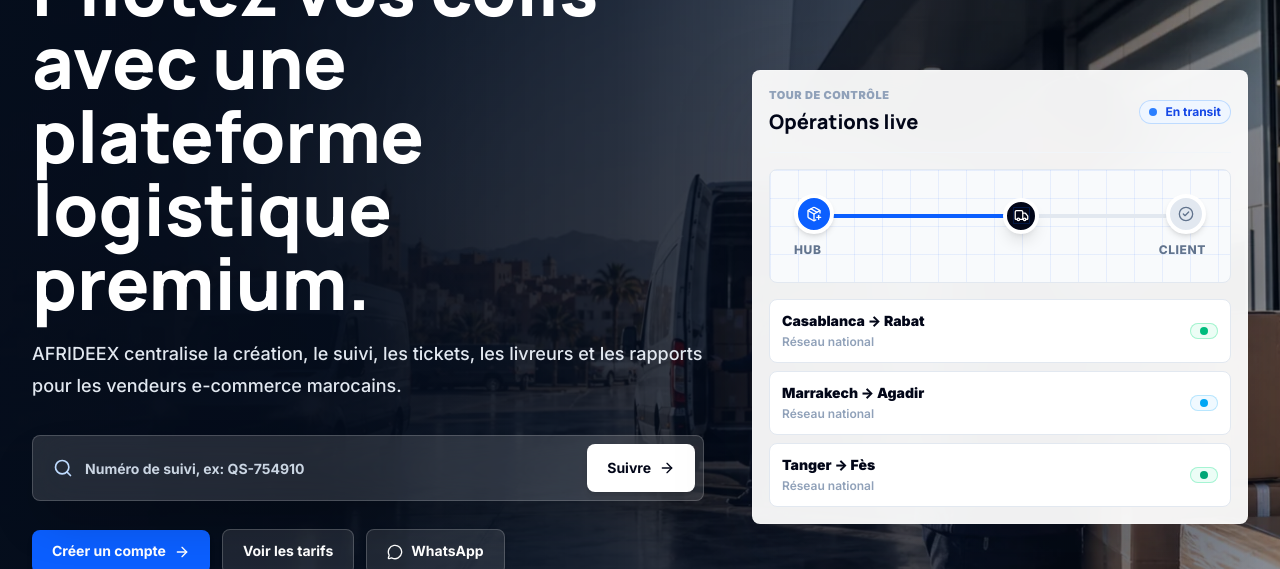
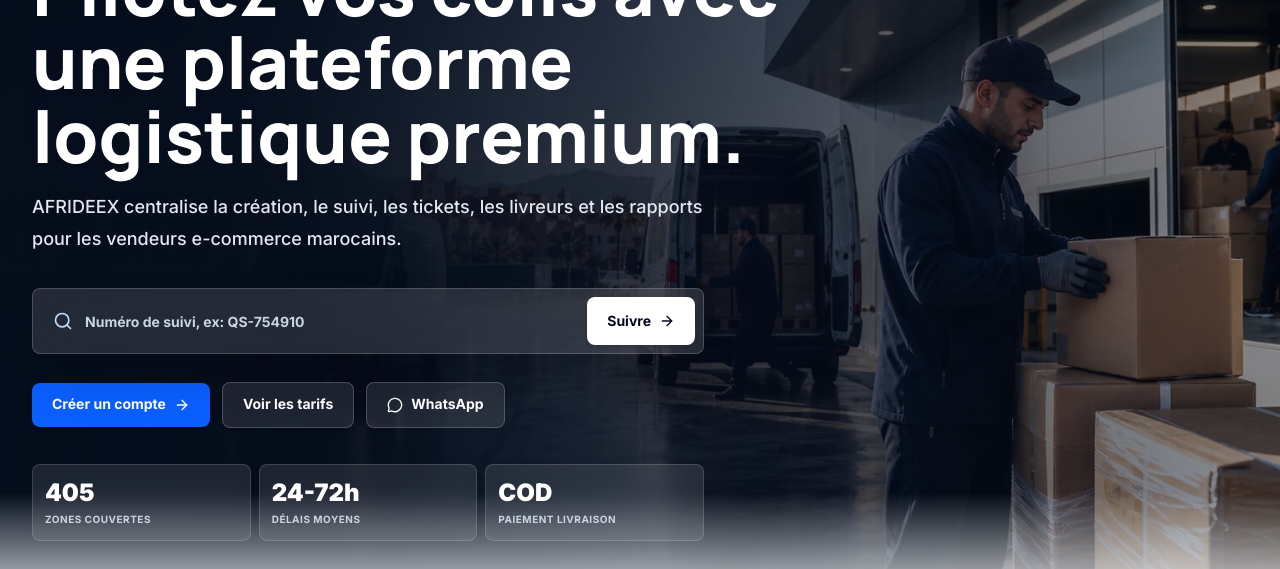
Before and after one commit to YAHYABARRI/livraisonV2, a React (Vite) app in the folder frontend/: page / in a window 1280 px wide. Shown: the part 231-800 px from the top of the page. Built offline with nearby package versions, Linux system fonts and the light colour scheme; no server answers.

Commit message:
Remove operations live block from homepage

```diff
--- a/frontend/src/pages/LandingPage.jsx
+++ b/frontend/src/pages/LandingPage.jsx
@@ -181,7 +181,7 @@
       >
         <div className="pointer-events-none absolute inset-x-0 bottom-0 h-32 bg-gradient-to-t from-neutralBg to-transparent dark:from-darkBg" />
 
-        <div className="relative mx-auto grid max-w-7xl gap-8 pt-8 lg:grid-cols-[minmax(0,1fr)_31rem] lg:items-center">
+        <div className="relative mx-auto max-w-7xl pt-8">
           <div className="max-w-3xl">
             <motion.div
               initial={{ opacity: 0, y: 12 }}
@@ -278,41 +278,6 @@
               ))}
             </div>
           </div>
-
-          <motion.aside
-            initial={{ opacity: 0, x: 24 }}
-            animate={{ opacity: 1, x: 0 }}
-            transition={{ delay: 0.12 }}
-            className="rounded-premium border border-white/20 bg-white/94 p-4 text-slate-950 shadow-premium-xl backdrop-blur-xl dark:bg-slate-950/92 dark:text-white"
-          >
-            <div className="flex items-center justify-between border-b border-slate-100 pb-4 dark:border-slate-800">
-              <div>
-                <p className="text-[11px] font-black uppercase tracking-wider text-slate-400">Tour de contrôle</p>
-                <h2 className="mt-1 text-xl font-black">Opérations live</h2>
-              </div>
-              <StatusBadge status="IN_TRANSIT" />
-            </div>
-
-            <div className="mt-4">
-              <ProgressRoute status="IN_TRANSIT" fromLabel="Hub" toLabel="Client" />
-            </div>
-
-            <div className="mt-4 space-y-2">
-              {[
-                ['Casablanca', 'Rabat', 'OUT_FOR_DELIVERY'],
-                ['Marrakech', 'Agadir', 'ARRIVED_AT_HUB'],
-                ['Tanger', 'Fès', 'DELIVERED'],
-              ].map(([from, to, status]) => (
-                <div key={`${from}-${to}`} className="flex items-center justify-between gap-3 rounded-premium border border-slate-200 bg-white p-3 dark:border-slate-800 dark:bg-slate-900">
-                  <div>
-                    <p className="text-sm font-black text-slate-950 dark:text-white">{from} → {to}</p>
-                    <p className="mt-0.5 text-xs font-semibold text-slate-400">Réseau national</p>
-                  </div>
-                  <StatusBadge status={status} compact />
-                </div>
-              ))}
-            </div>
-          </motion.aside>
         </div>
       </section>
 
```
